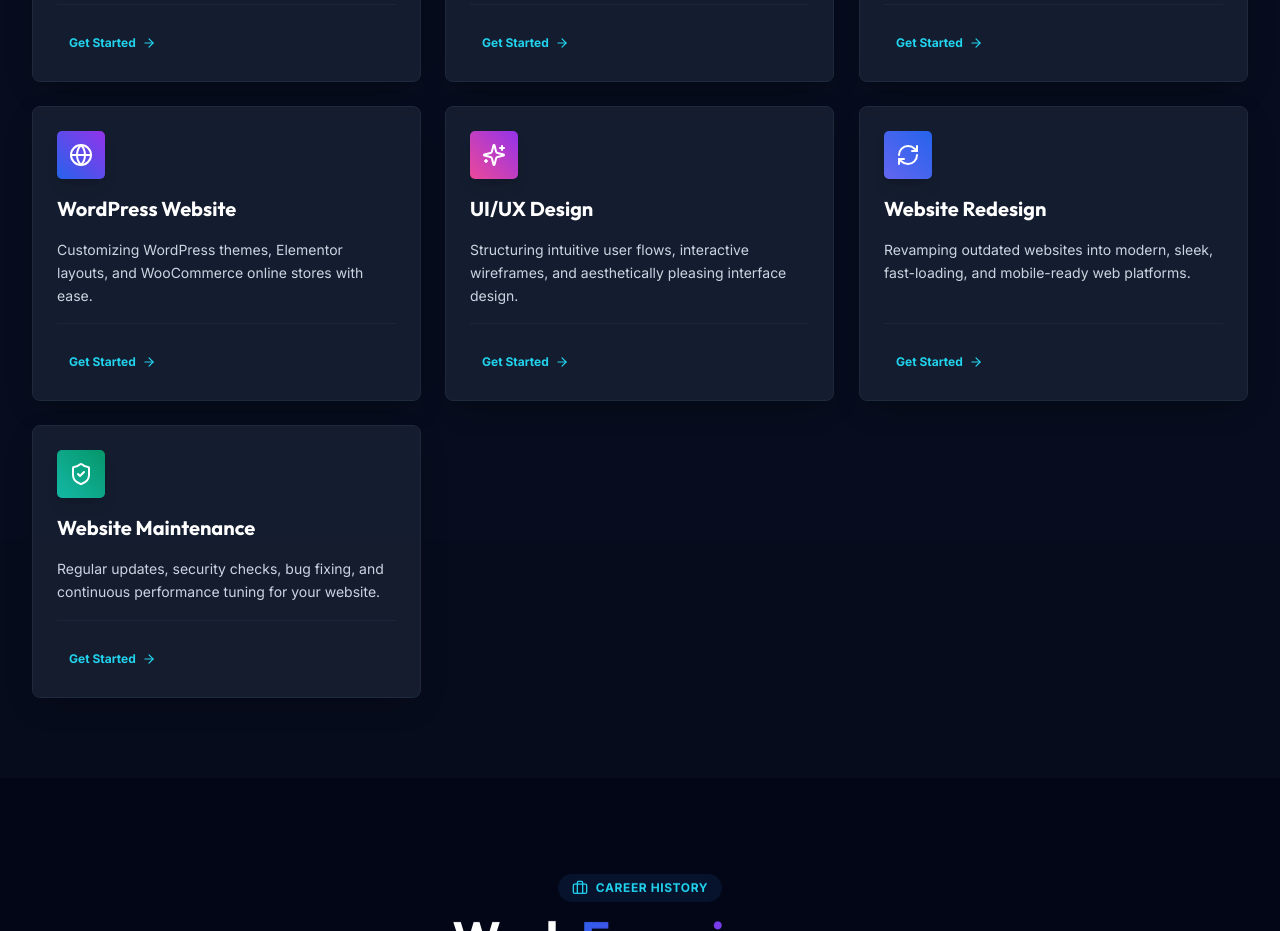
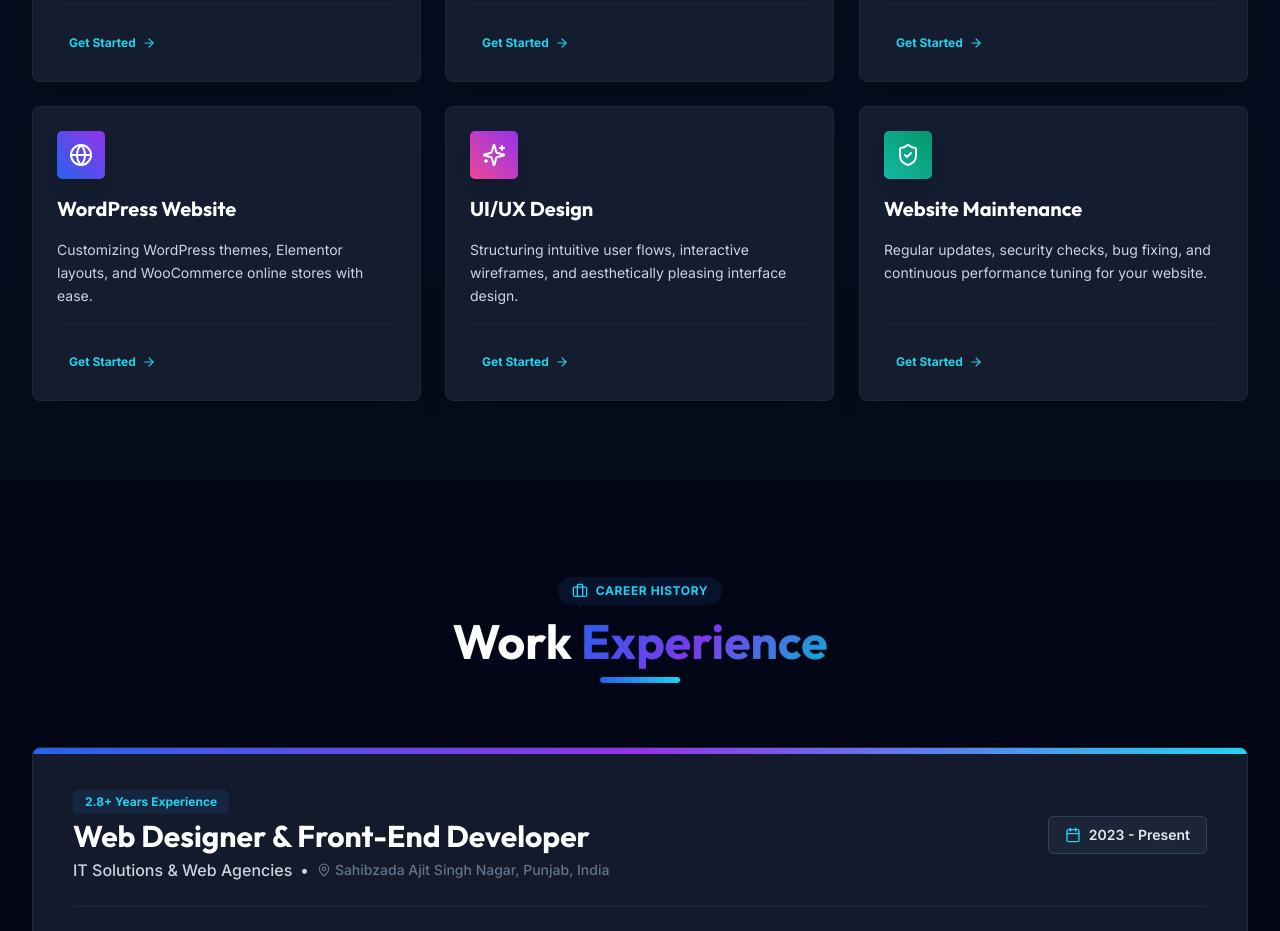
Before and after one commit to Bhupender-Singh-D/bhupender-portfolio, a React (Vite) app: page / in a window 1280 px wide. Shown: the part 3780-4711 px from the top of the page. Built offline with nearby package versions, Linux system fonts and the light colour scheme.

Commit message:
Services section Update

```diff
--- a/src/components/Services.jsx
+++ b/src/components/Services.jsx
@@ -51,12 +51,12 @@ const servicesList = [
     icon: Sparkles,
     color: 'from-pink-500 to-purple-600'
   },
-  {
-    title: 'Website Redesign',
-    desc: 'Revamping outdated websites into modern, sleek, fast-loading, and mobile-ready web platforms.',
-    icon: RefreshCw,
-    color: 'from-indigo-500 to-blue-600'
-  },
+  // {
+  //   title: 'Website Redesign',
+  //   desc: 'Revamping outdated websites into modern, sleek, fast-loading, and mobile-ready web platforms.',
+  //   icon: RefreshCw,
+  //   color: 'from-indigo-500 to-blue-600'
+  // },
   {
     title: 'Website Maintenance',
     desc: 'Regular updates, security checks, bug fixing, and continuous performance tuning for your website.',
```
